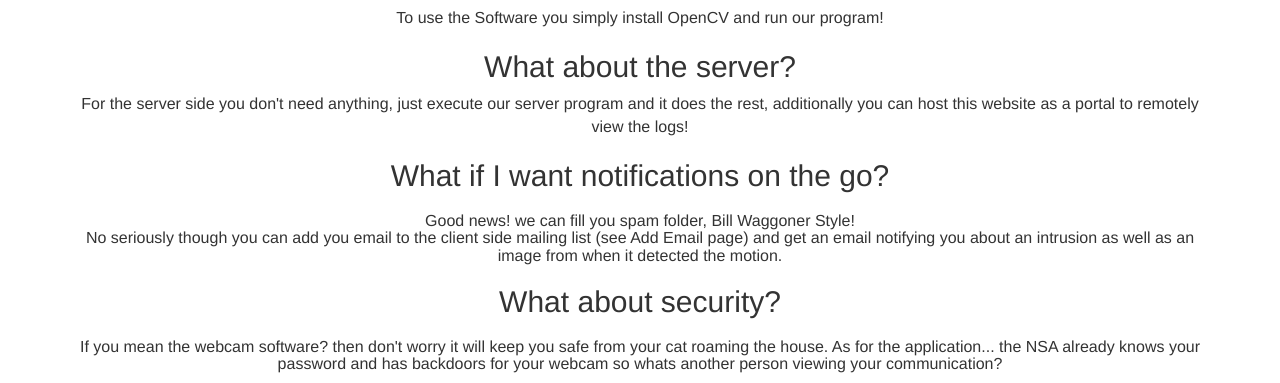
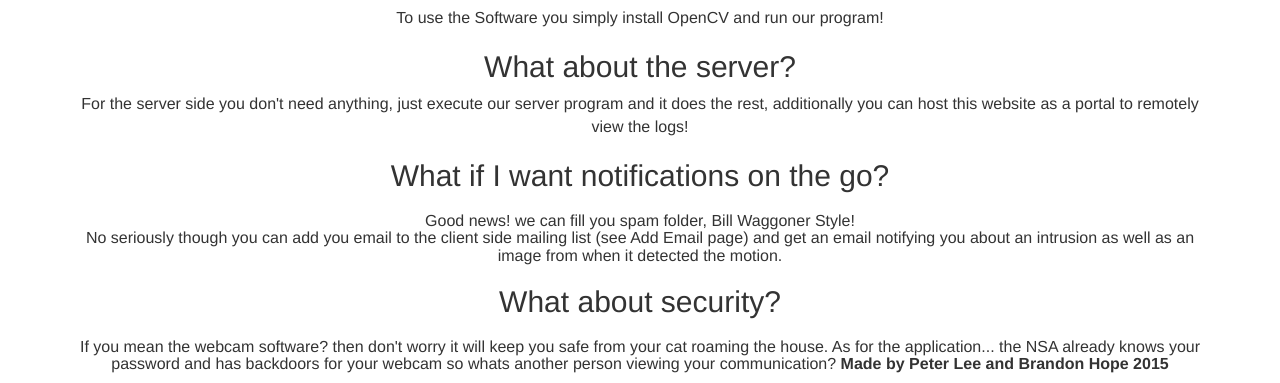
Before and after one commit to PeterQLee/securesite, a plain HTML site: page Site/index.html in a window 1280 px wide. Shown: the part 733-1116 px from the top of the page. Drawn offline with nearby package versions, Linux system fonts and the light colour scheme.

Commit message:
Update index.html

```diff
--- a/Site/index.html
+++ b/Site/index.html
@@ -50,6 +50,7 @@
             <p1>Good news! we can fill you spam folder, Bill Waggoner Style!<br> No seriously though you can add you email to the client side mailing list (see Add Email page) and get an email notifying you about an intrusion as well as an image from when it detected the motion.</p1>
             <h2>What about security?<h2>
             <p1>If you mean the webcam software? then don't worry it will keep you safe from your cat roaming the house. As for the application... the NSA already knows your password and has backdoors for your webcam so whats another person viewing your communication?<p1>
+            <b>Made by Peter Lee and Brandon Hope 2015</b>
         </div>
     </body>
 </html>
```
